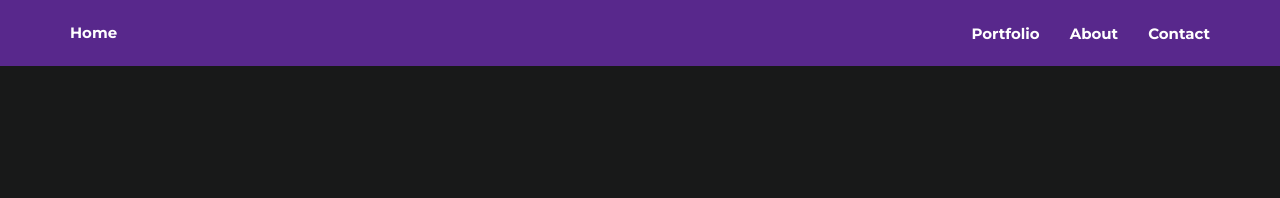
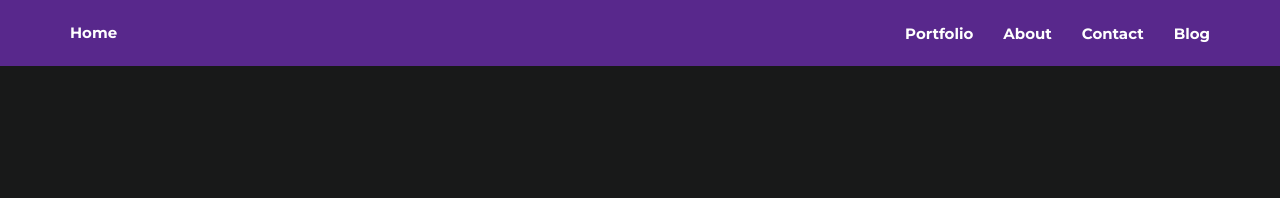
Before and after one commit to aucarte/drafts, a Jekyll site: the page built from _posts/2014-07-18-project-1.markdown, in a window 1280 px wide. Shown: the top 198 px of the page. Built offline with Jekyll 4.4.1, drawn with Linux system fonts in a browser that asks for light colours.

Commit message:
update portfolio files

```diff
--- a/_includes/nav.html
+++ b/_includes/nav.html
@@ -31,10 +31,10 @@
                         <a href="/pages/about.md">Contact</a>
                     </li>
 
-<!--                <li class="page-scroll">
+                    <li class="page-scroll">
                         <a class="nav-link js-scroll-trigger" data-target="/about" href="{{site.github.url}}/about">Blog</a>
                     </li>
- -->
+
 
                 </ul>
             </div>
```
